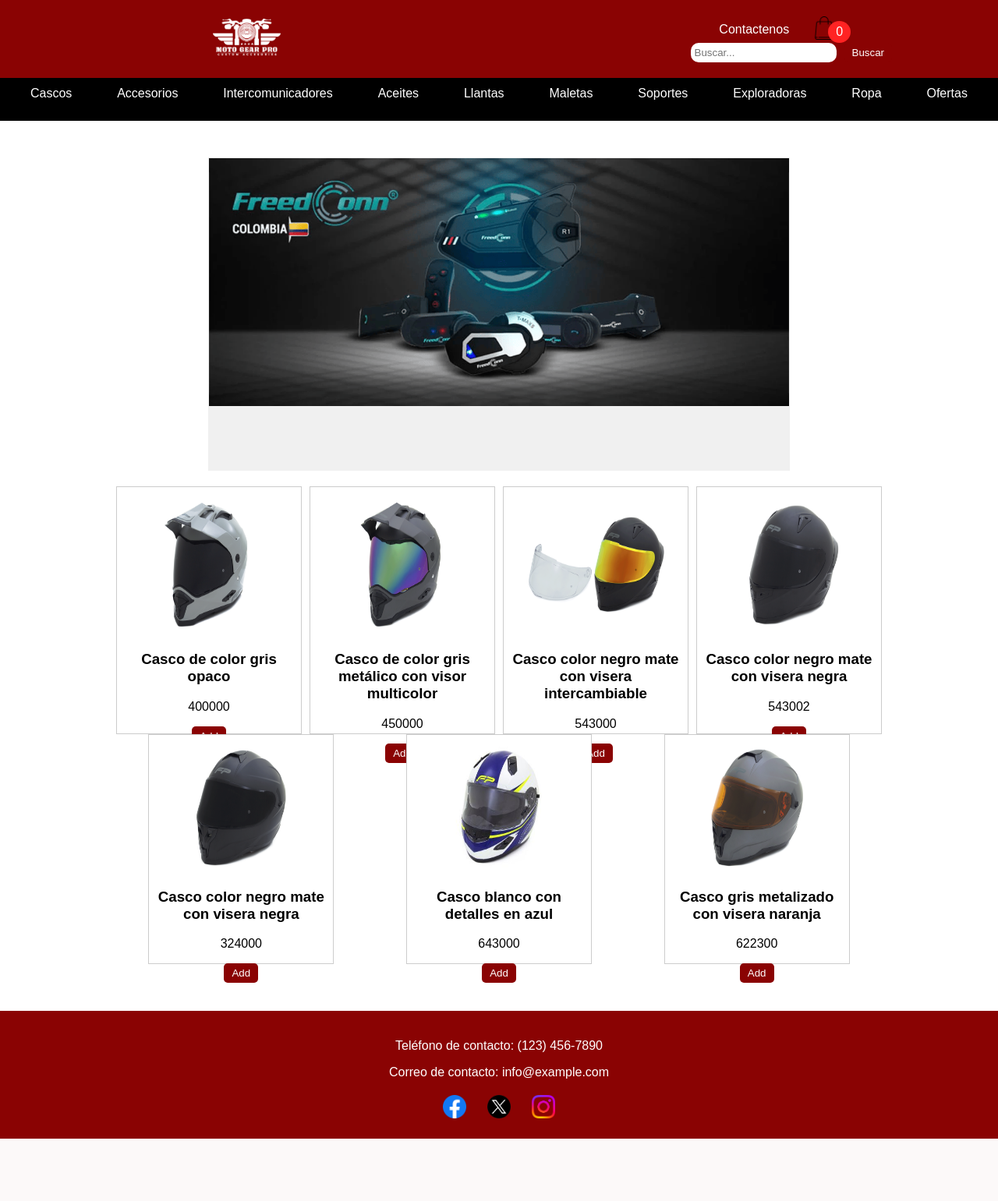
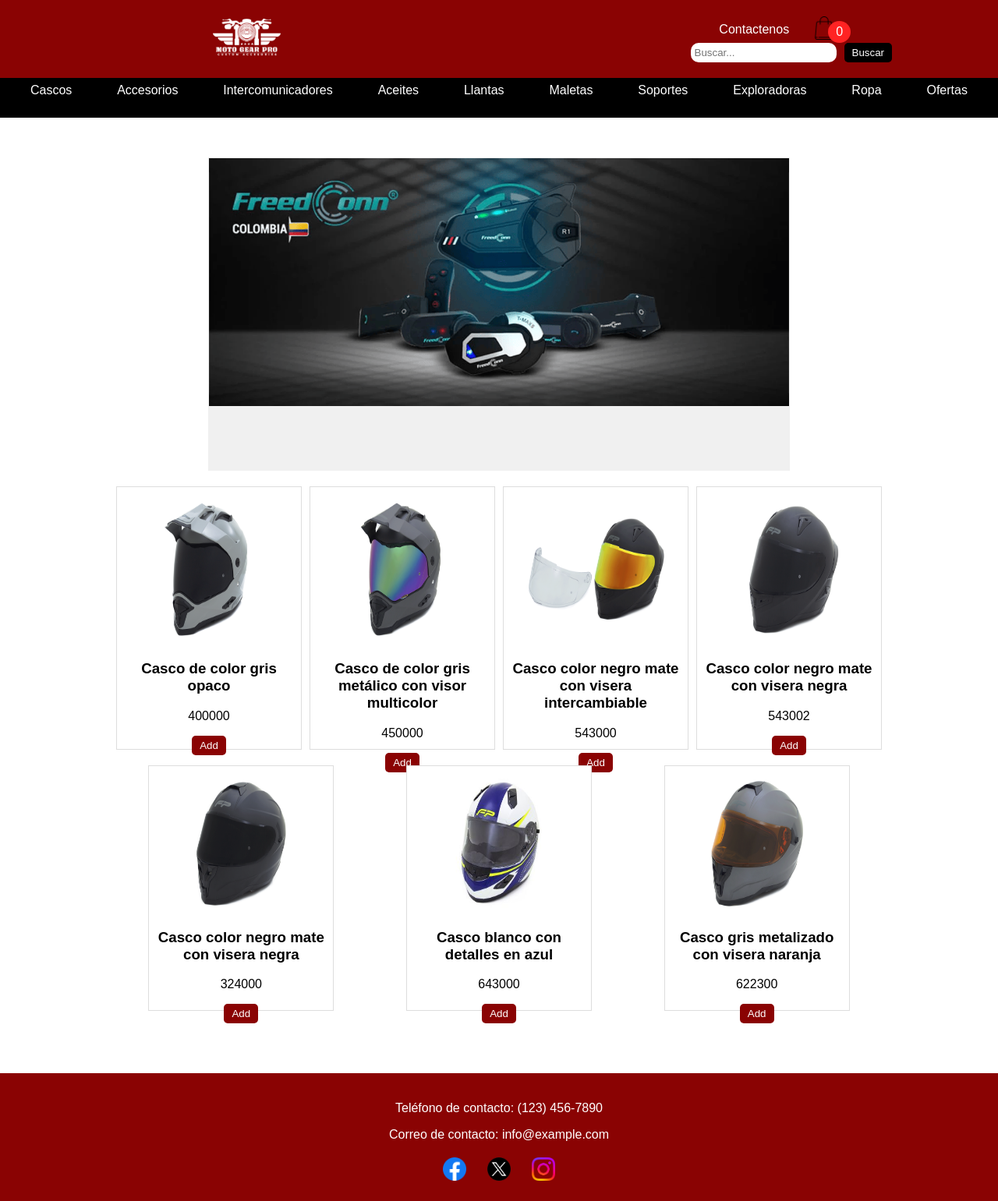
Before and after one commit to DFDev3/Shopcart, a PHP site: page /ShopCart/index.php?categoria=1 in a window 1280 px wide. Shown: the whole page at 78% size. Before the commit the page ends 1461 px from the top, so only its background shows below. Run offline with PHP 8.4, Linux system fonts and the light colour scheme.

Commit message:
ShopCart15-Fix Arreglo contenedores de productos

```diff
--- a/ShopCart/Accesorios.php
+++ b/ShopCart/Accesorios.php
@@ -55,11 +55,6 @@
         require_once '/xampp/htdocs/backend/Shopcart/Classes/Product.php';
         require_once '/xampp/htdocs/backend/Shopcart/Classes/ProdArray.php';
 
-        $aux = new Products();
-        $aux->addProduct(new Product("lonita", 2100000, "../Media/img/0028.png", 10), 0);
-        $aux->addProduct(new Product("funda pal celular", 564000, "../Media/img/0029.png", 20), 1);
-        $aux->addProduct(new Product("otra", 60000, "../Media/img/0030.png", 2), 2);
-        $aux->addProduct(new Product("otra pero carisima", 2300000, "../Media/img/0031.png", 4), 3);
 
 
         $productos = $aux->getProducts();
--- a/Styles/Cascos.css
+++ b/Styles/Cascos.css
@@ -107,7 +107,7 @@ body {
 }
 
 .search-box button {
-    background-color:#8a0303;
+    background-color:#000000;
     color: #fff;
     border: none;
     border-radius: 5px;
@@ -124,7 +124,7 @@ body {
     top: 0; /* Espacio para la barra principal */
     left: 0;
     right: 0;
-    margin-top: 7.3rem;
+    margin-top: 10%;
 
 
 }
--- a/Styles/index.css
+++ b/Styles/index.css
@@ -110,7 +110,7 @@ body {
 }
 
 .search-box button {
-    background-color: #8a0303;
+    background-color: #000000;
     color: #fff;
     border: none;
     border-radius: 5px;
@@ -129,7 +129,7 @@ body {
     left: 0;
     right: 0;
     z-index: 1;
-    margin-top: 85px;
+    margin-top: 6.3%;
 }
 
 .second-navbar ul {
@@ -187,6 +187,25 @@ body {
 }
 
 
+.product {
+    border: 1px solid #ccc;
+    padding: 10px;
+    text-align: center;
+    max-width: 25%;
+    margin: 0 auto;
+    max-height: 30%;
+    min-height: 30%;
+
+}
+
+.product img {
+    max-width: 90%;
+    height: 60%;
+}
+
+.product-info {
+    margin-top: 10px;
+}
 .product-catalog {
     padding: 20px;
     max-width: 80%;
@@ -209,12 +228,21 @@ body {
     border: 1px solid #ddd;
     margin-bottom: 20px;
 }
+.add-to-cart {
+    background-color:#8a0303;
+    color: #fff;
+    border: none;
+    border-radius: 5px;
+    padding: 5px 10px;
+    cursor: pointer;
+    margin-bottom: 20px;
+}
 
-/* --------------- Instancias de productos ---------------  */
+/* --------------- Instancias de productos ---------------
 
 .Content {
-    margin-top: 200px; /* Adjust the margin value to control the distance from the top */
-    padding-top: 20px; /* Optional padding for spacing */
+    margin-top: 200px; /* Adjust the margin value to control the distance from the top
+    padding-top: 20px; /* Optional padding for spacing
 }
 
 
@@ -245,6 +273,7 @@ body {
     padding: 5px 10px;
     cursor: pointer;
 }
+
 /* Estilos para el footer */
 .footer {
     background-color: rgb(138, 3, 3);
```
